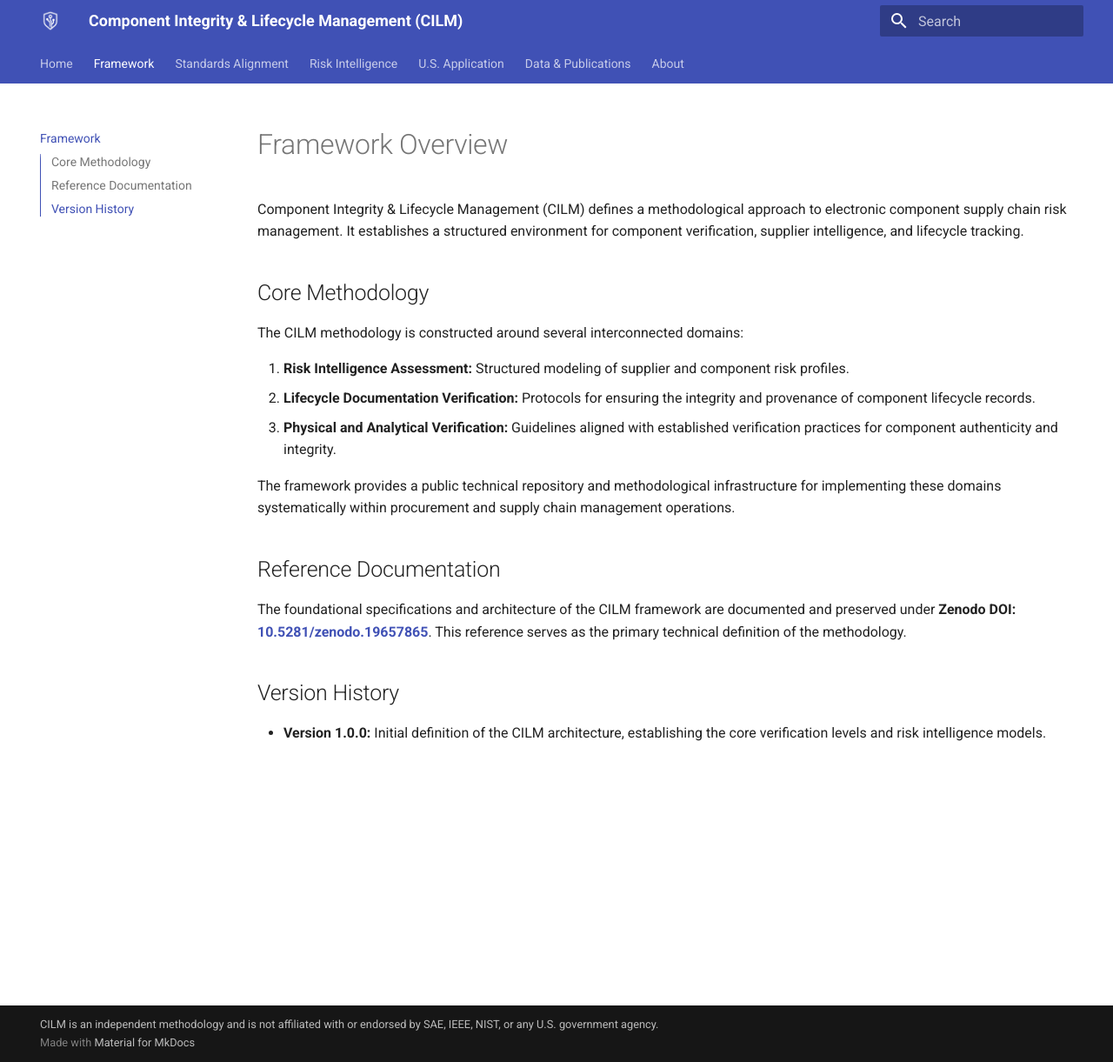
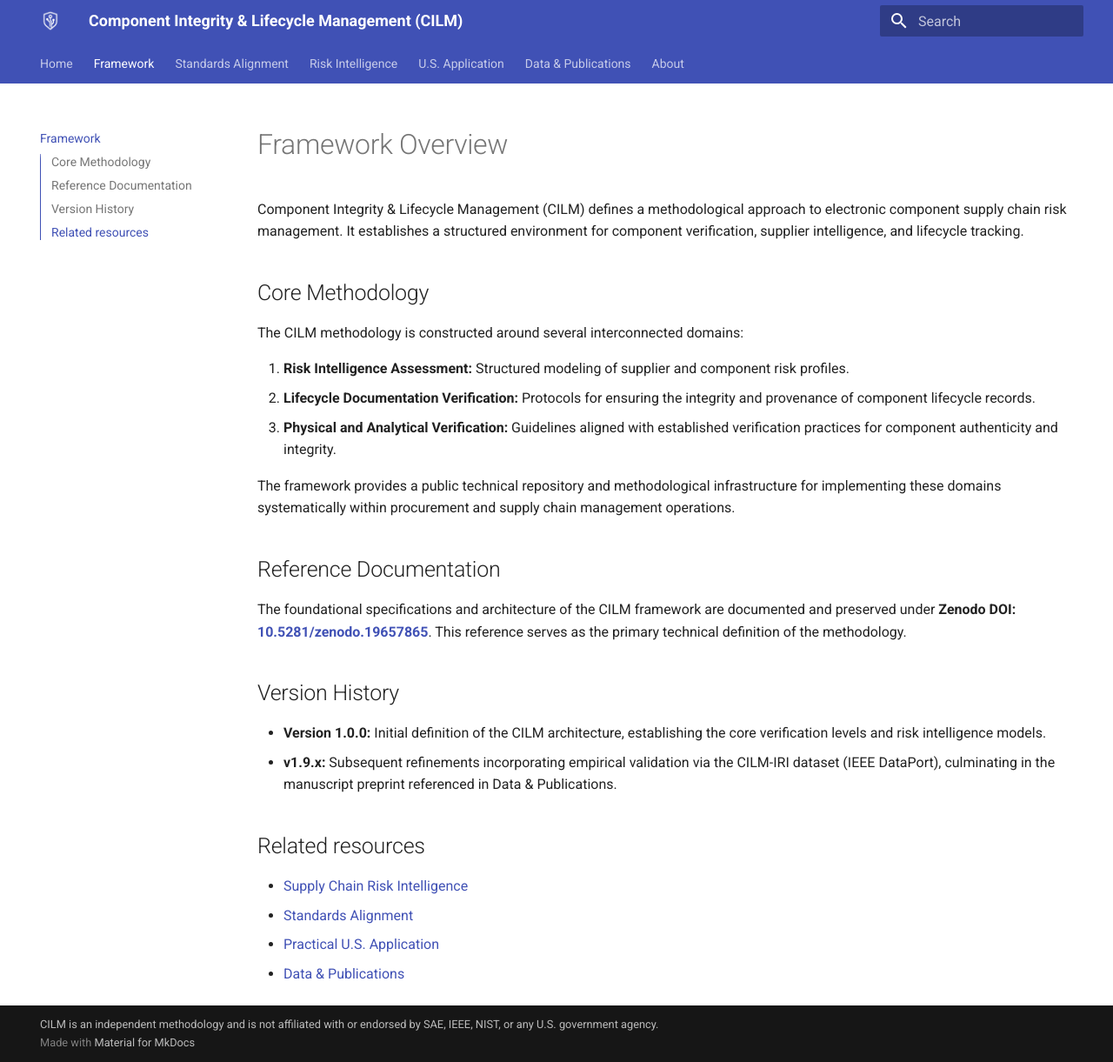
Before and after one commit to ba37915052/cilm-standard-web, an MkDocs documentation site: the page built from docs/framework.md, in a window 1280 px wide and 1221 px high. Shown: the whole window at 87% size. Built offline with MkDocs 1.6.1 and Material for MkDocs 9.7.7, drawn with Linux system fonts in a browser that asks for light colours.

Commit message:
docs: Integrate CILM methodological preprint to Data & Publications
- Added new "Methodological Article / Preprint" section to data-and-publications.md.
- Included exact abstract text and strictly formatted preprint status wording.
- Updated docs/framework.md to reflect v1.9.x version history entry.
- Inserted "Related resources" cross-linking blocks across five core documentation files.
- Maintained site-wide disclaimer in mkdocs.yml per strict guidelines.

Co-authored-by: ba37915052 <289126598+ba37915052@users.noreply.github.com>

```diff
--- a/docs/framework.md
+++ b/docs/framework.md
@@ -26,3 +26,11 @@ The foundational specifications and architecture of the CILM framework are docum
 ## Version History
 
 *   **Version 1.0.0:** Initial definition of the CILM architecture, establishing the core verification levels and risk intelligence models.
+*   **v1.9.x:** Subsequent refinements incorporating empirical validation via the CILM-IRI dataset (IEEE DataPort), culminating in the manuscript preprint referenced in Data & Publications.
+
+## Related resources
+
+*   [Supply Chain Risk Intelligence](risk-intelligence.md)
+*   [Standards Alignment](standards-alignment.md)
+*   [Practical U.S. Application](us-application.md)
+*   [Data & Publications](data-and-publications.md)
```
Also changed, not shown: docs/data-and-publications.md (+21 -0 lines), docs/risk-intelligence.md (+7 -0 lines), docs/standards-alignment.md (+7 -0 lines), docs/us-application.md (+7 -0 lines).
